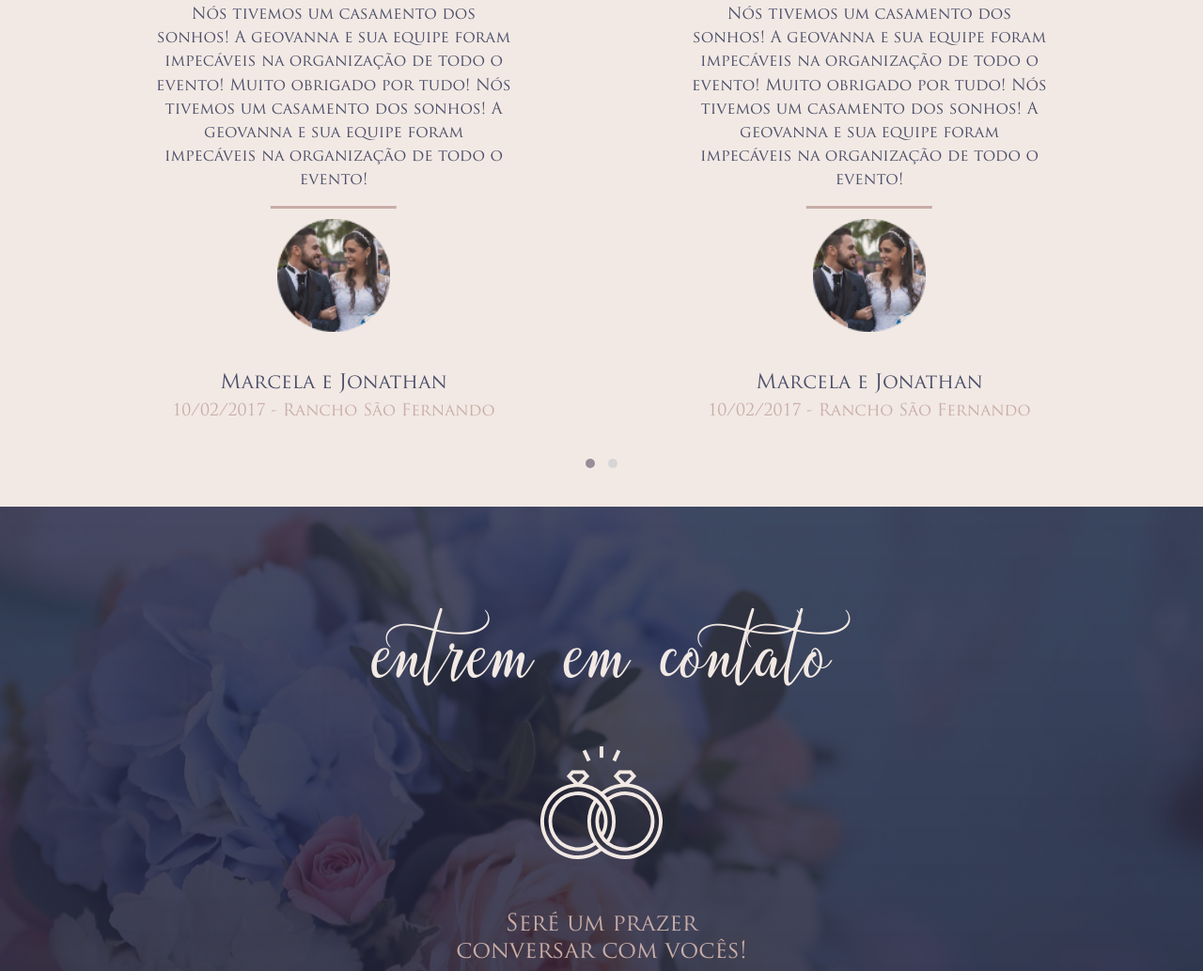
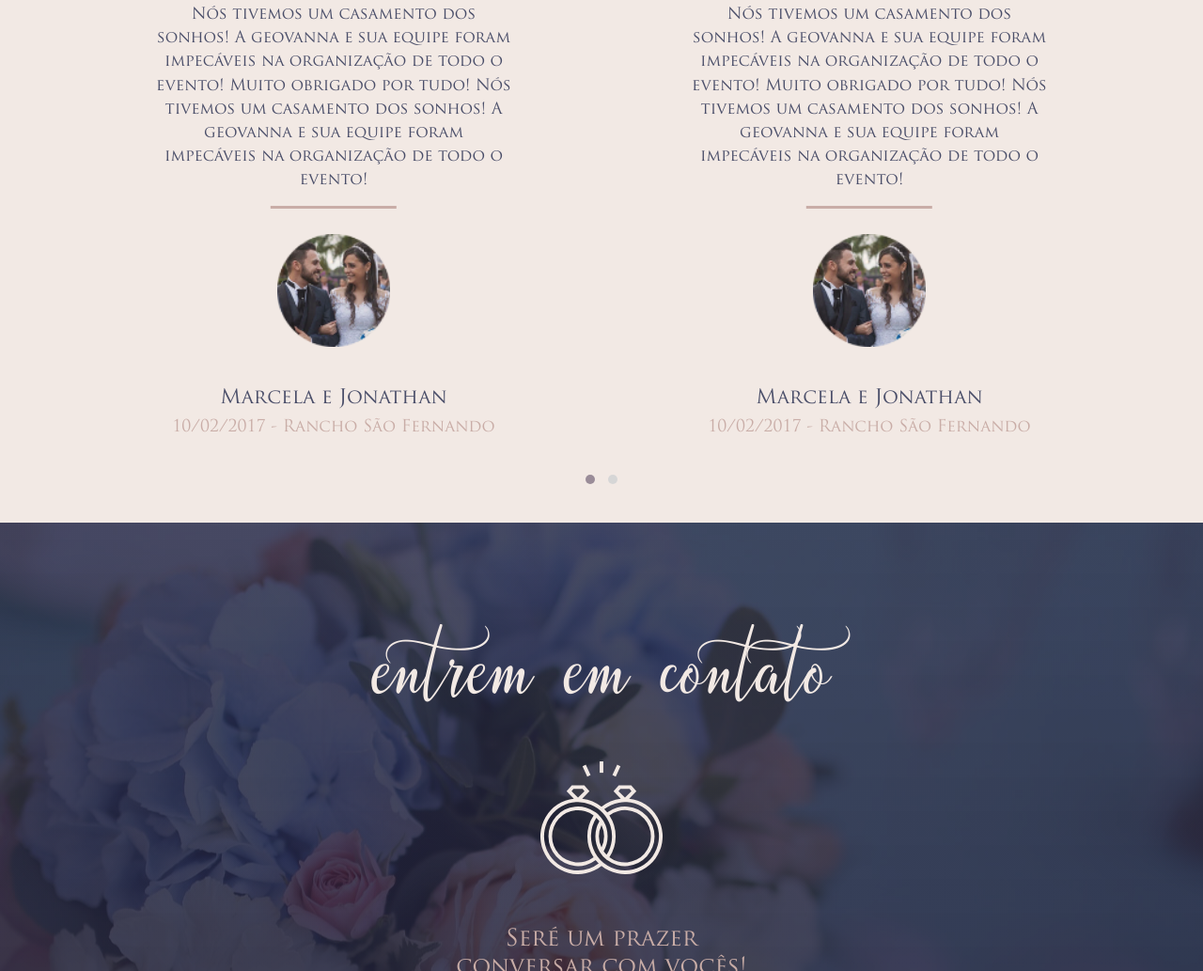
Before and after one commit to creativetroops/geovanna, a website: page index.html in a window 1280 px wide. Shown: the part 4046-5079 px from the top of the page at 94% size. Drawn offline with Linux system fonts and the light colour scheme.

Commit message:
File Fix

```diff
--- a/assets/scss/pages/index.scss
+++ b/assets/scss/pages/index.scss
@@ -297,7 +297,6 @@
 			height: 100px;
 			width: 100px;
 		}
-
 		@include responsive(s4) {
 			height: 80px;
 			width: 80px;
@@ -337,7 +336,7 @@
 			}
 		}
 		img{
-			margin-top: 2rem;
+			margin-top: 3.2rem;
 		}
 		h5{
 			color: $color-light-pink;
```
Also changed, not shown: assets/css/pages/index.css, 1 other file.
